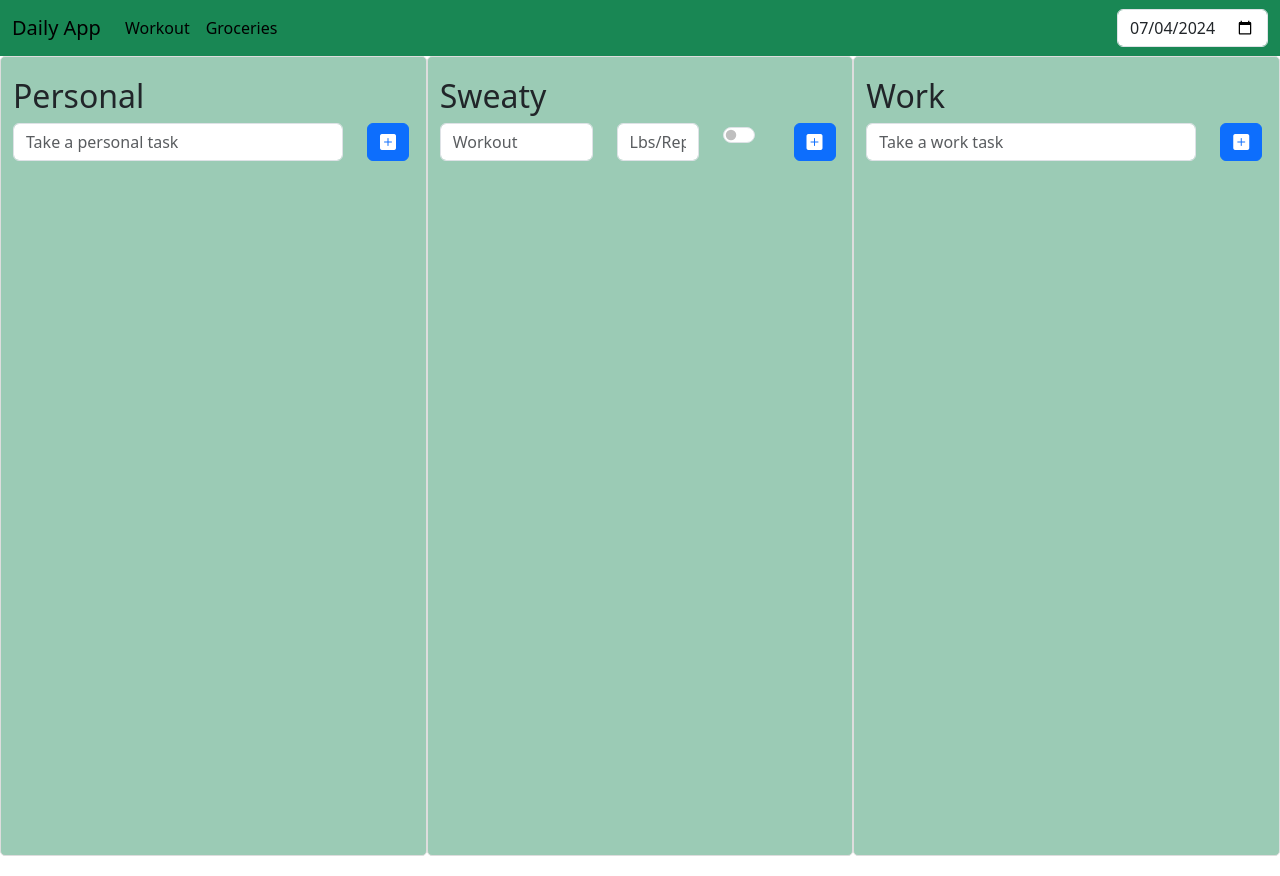
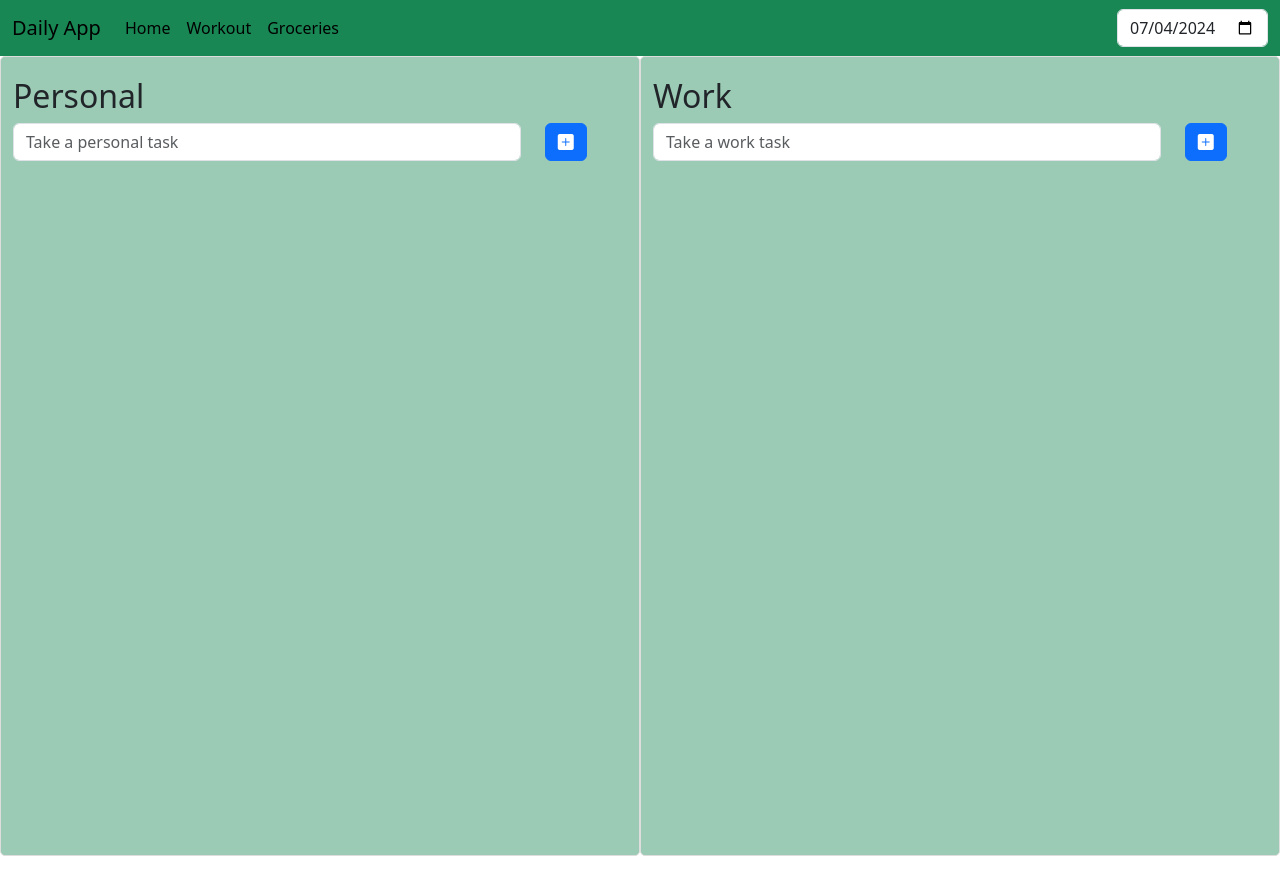
Before and after one commit to aneeshmunnam/daily-activity, a React (Create React App) app: page / in a window 1280 px wide. Built offline with nearby package versions, Linux system fonts and the light colour scheme.

Commit message:
add navbar to pages along with groceries component

```diff
--- a/src/App.js
+++ b/src/App.js
@@ -7,28 +7,9 @@ import Work from './components/Work';
 
 function App() {
 
-  const [selectedDate, setSelectedDate] = useState(new Date().toISOString().split('T')[0]);
-
-  const handleDateChange = (selectedDateNav) => {
-    setSelectedDate(selectedDateNav);
-  };
-
   return (
     <div>
-        <Header onDateChange={handleDateChange} />
-        <div className="container-fluid">
-          <div className='row'>
-            <div className='col-sm column'>
-              <Personal selectedDate={selectedDate} />
-            </div>
-            <div className='col-sm column'>
-              <Sweat selectedDate={selectedDate} />
-            </div>
-            <div className='col-sm column'>
-              <Work selectedDate={selectedDate} />
-            </div>
-          </div>
-        </div>
+        <Header />
     </div>
   );
 }
--- /dev/null
+++ b/src/components/Groceries.js
@@ -0,0 +1,7 @@
+export default function Groceries() {
+    return (
+        <div>
+            <h1>TODO</h1>
+        </div>
+    );
+}
--- a/src/components/Header.js
+++ b/src/components/Header.js
@@ -1,6 +1,16 @@
 import { useState } from "react"
+import Workout from "./Workout";
+import Personal from "./Personal";
+import Work from "./Work";
+import Groceries from "./Groceries";
 
-export default function Header({onDateChange}) {
+export default function Header() {
+
+    const [page, setPage] = useState('home');
+
+    const navigate = (page) => {
+        setPage(page);
+    };
 
     const [date, setDate] = useState(new Date().toISOString().split('T')[0]);
     const tommorow = new Date();
@@ -10,26 +20,34 @@ export default function Header({onDateChange}) {
     const handleDateChange = (event) => {
         const date = event.currentTarget.value;
         setDate(date);
-        onDateChange(date)
     };
 
     return (
         <>
             <nav className="navbar navbar-expand-lg bg-success">
                 <div className="container-fluid">
-                    <a class="navbar-brand" href="#">Daily App</a>
+                    <a className="navbar-brand" href="#">Daily App</a>
                     <button className="navbar-toggler" type="button" data-bs-toggle="collapse"
                         data-bs-target="#navbarNav" aria-controls="navbarNav" aria-expanded="false"
                         aria-label="Toggle navigation">
                         <span className="navbar-toggler-icon"></span>
                     </button>
-                    <div class="collapse navbar-collapse" id="navbarSupportedContent">
+                    <div className="collapse navbar-collapse" id="navbarSupportedContent">
                         <ul className="navbar-nav me-auto mb-2 mb-lg-0">
                             <li className="nav-item">
-                                <a className="nav-link active" aria-current="page" href="#">Workout</a>
+                                <a className="nav-link active" aria-current="page"
+                                onClick={() => navigate('home')}
+                                href="#">Home</a>
                             </li>
                             <li className="nav-item">
-                                <a className="nav-link active" aria-current="page" href="#">Groceries</a>
+                                <a className="nav-link active" aria-current="page"
+                                onClick={() => navigate('workout')}
+                                href="#">Workout</a>
+                            </li>
+                            <li className="nav-item">
+                                <a className="nav-link active" aria-current="page"
+                                onClick={() => navigate('groceries')}
+                                href="#">Groceries</a>
                             </li>
                         </ul>
                     </div>
@@ -41,6 +59,22 @@ export default function Header({onDateChange}) {
                     </div>
                 </div>
             </nav>
+            <div>
+                {page === 'workout' && <Workout selectedDate={date} />}
+                {page === 'home' &&
+                    (<div className="container-fluid">
+                        <div className='row'>
+                            <div className='col-sm column'>
+                            <Personal selectedDate={date} />
+                            </div>
+                            <div className='col-sm column'>
+                            <Work selectedDate={date} />
+                            </div>
+                        </div>
+                    </div>)
+                }
+                {page === 'groceries' && <Groceries />}
+            </div>
         </>
     )
 }
--- /dev/null
+++ b/src/components/Workout.js
@@ -0,0 +1,9 @@
+import Sweat from "./Sweat";
+
+export default function Workout({selectedDate}) {
+    return (
+        <div className='col-sm column'>
+            <Sweat selectedDate={selectedDate} />
+        </div>
+    );
+}
```
